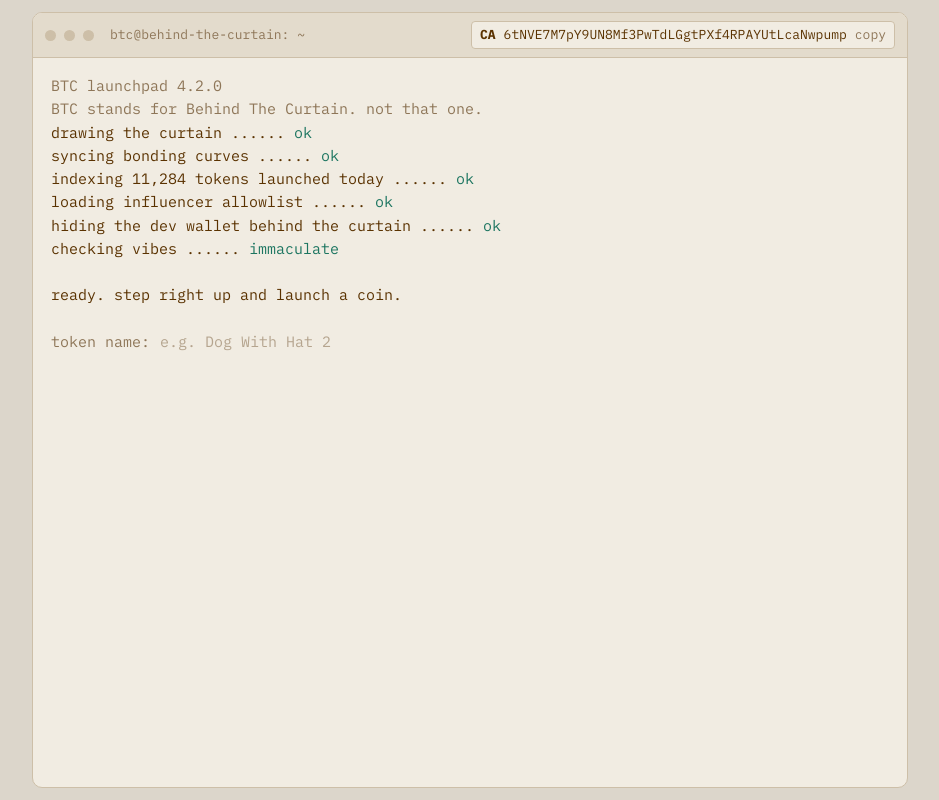
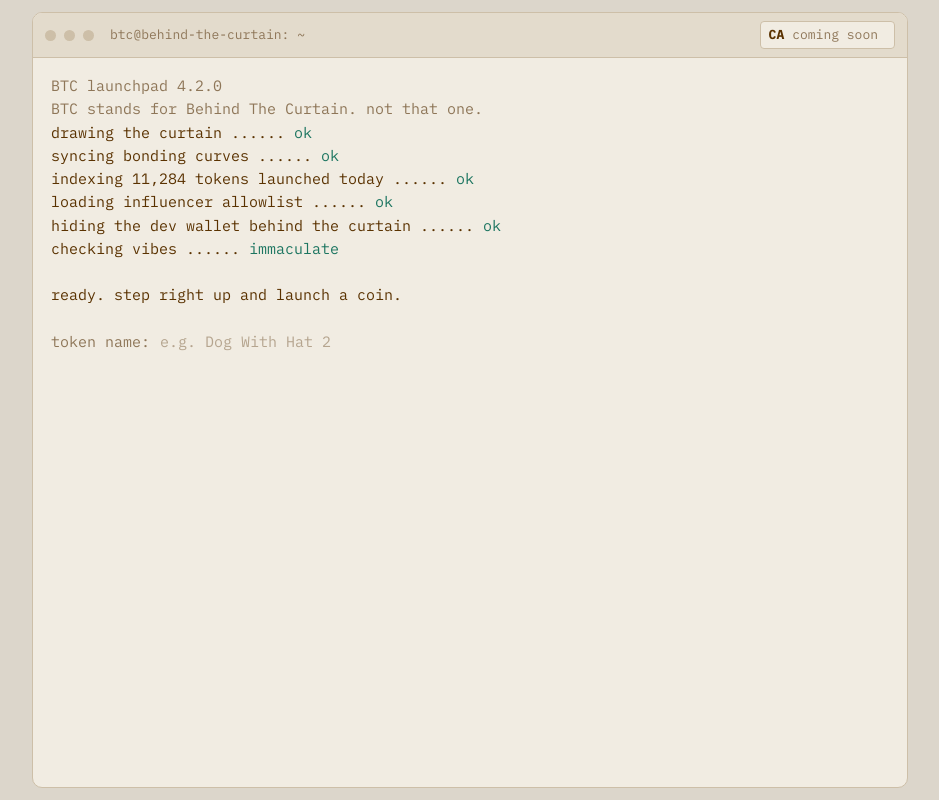
Before and after one commit to JT40404/btc, a plain HTML site: page index.html in a window 1280 px wide. Shown: the whole page, without its empty margins (170-1109 px from the left). Drawn offline with Linux system fonts and the light colour scheme.

Commit message:
Update index.html

```diff
--- a/index.html
+++ b/index.html
@@ -121,7 +121,7 @@ input[type=range]{width:100%;accent-color:var(--fg);height:26px;margin:2px 0 0}
 
 <script>
 // ===== Paste your contract address between the quotes =====
-const CONTRACT_ADDRESS = "6tNVE7M7pY9UN8Mf3PwTdLGgtPXf4RPAYUtLcaNwpump";
+const CONTRACT_ADDRESS = "";
 // ============================================================
 
 const $ = s => document.querySelector(s);
```
